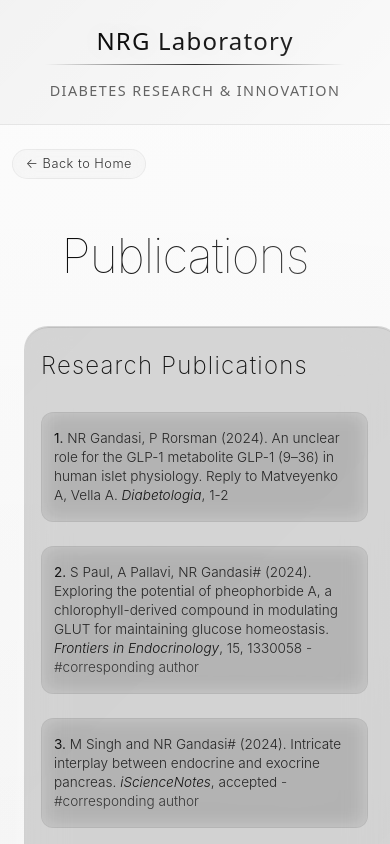
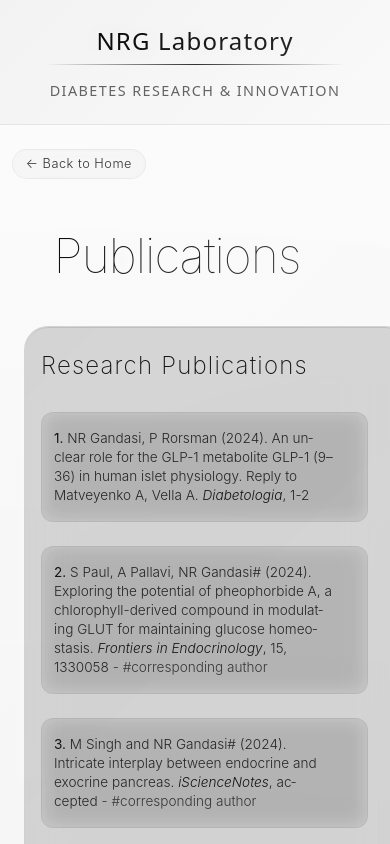
Before and after one commit to aniruddhballal/nikhil-lab-site, a React (Vite) app: page /publications in a window 390 px wide. Shown: the top 844 px of the page. Built offline with nearby package versions, Linux system fonts and the light colour scheme.

Commit message:
Mobile responsiveness-11

```diff
--- a/src/styles/Publications.module.css
+++ b/src/styles/Publications.module.css
@@ -327,21 +327,21 @@
 /* Improved Responsive Design */
 @media (max-width: 768px) {
   .publications-page {
-    padding: 1.5rem 2rem 1.5rem 1rem; /* Less left, more right */
+    padding: 1.5rem 3rem 1.5rem 1rem; /* Much more right padding */
   }
 
   .publications-content {
     gap: 2rem;
-    width: calc(100% - 2rem); /* Back to original width calculation */
-    margin: 0 1rem 0 1rem;
+    width: calc(100% - 4rem); /* More aggressive right spacing */
+    margin: 0 2rem 0 1rem; /* Much more right margin */
   }
 
   .publications-section {
-    padding: 1.5rem 2rem 1.5rem 1.5rem; /* More padding on right */
+    padding: 1.5rem 2.5rem 1.5rem 1.5rem; /* More padding on right */
   }
 
   .publication-item {
-    padding: 1rem 1.5rem 1rem 1rem; /* More padding on right */
+    padding: 1rem 2rem 1rem 1rem; /* Much more right padding */
     margin: 0;
   }
 
@@ -357,17 +357,17 @@
 
 @media (max-width: 480px) {
   .publications-page {
-    padding: 1.5rem 2rem 1.5rem 0.75rem; /* Less left, more right */
+    padding: 1.5rem 3rem 1.5rem 0.75rem; /* Much more right padding */
   }
 
   .publications-content {
-    width: calc(100% - 1.5rem); /* Back to tighter left constraint */
-    margin: 0 1.5rem 0 0.75rem; /* Less left margin, more right */
+    width: calc(100% - 4rem); /* Much more aggressive right spacing */
+    margin: 0 2rem 0 0.75rem; /* Much more right margin */
     gap: 1.5rem;
   }
 
   .publications-section {
-    padding: 1.5rem 2rem 1.5rem 1rem; /* More padding on right */
+    padding: 1.5rem 2.5rem 1.5rem 1rem; /* More padding on right */
   }
 
   .back-link {
@@ -376,7 +376,7 @@
   }
 
   .publication-item {
-    padding: 1rem 1.5rem 1rem 0.75rem; /* More padding on right */
+    padding: 1rem 2rem 1rem 0.75rem; /* Much more right padding */
   }
 
   .publication-item p {
@@ -393,19 +393,19 @@
 /* Extra small screens */
 @media (max-width: 360px) {
   .publications-page {
-    padding: 1.5rem 2rem 1.5rem 0.5rem; /* Less left, more right */
+    padding: 1.5rem 3rem 1.5rem 0.5rem; /* Much more right padding */
   }
 
   .publications-content {
-    width: calc(100% - 1rem); /* Back to tighter left constraint */
-    margin: 0 1.5rem 0 0.5rem; /* Less left margin, more right */
+    width: calc(100% - 3.5rem); /* Much more aggressive right spacing */
+    margin: 0 2rem 0 0.5rem; /* Much more right margin */
   }
 
   .publications-section {
-    padding: 1.5rem 2rem 1.5rem 0.75rem; /* More padding on right */
+    padding: 1.5rem 2.5rem 1.5rem 0.75rem; /* More padding on right */
   }
 
   .publication-item {
-    padding: 1rem 1.5rem 1rem 0.5rem; /* More padding on right */
+    padding: 1rem 2rem 1rem 0.5rem; /* Much more right padding */
   }
 }
```
